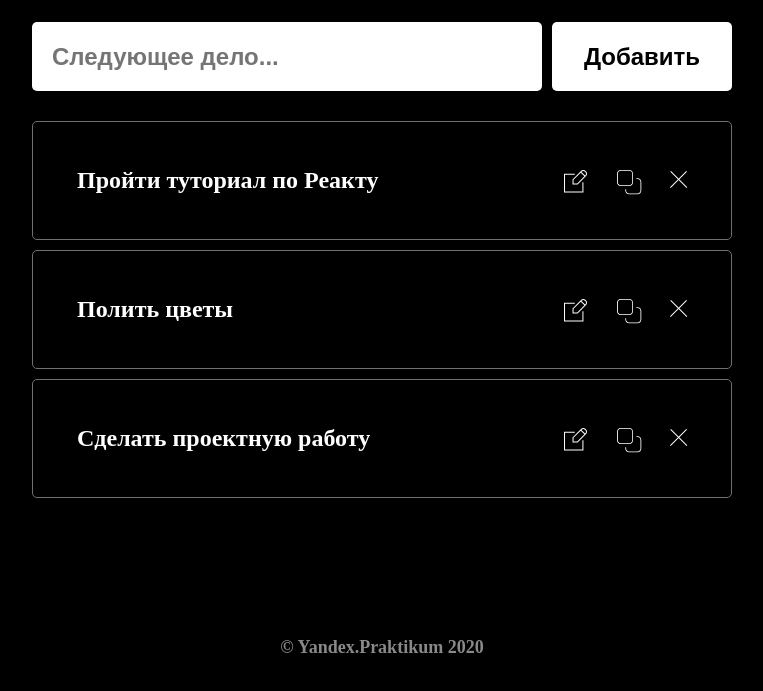
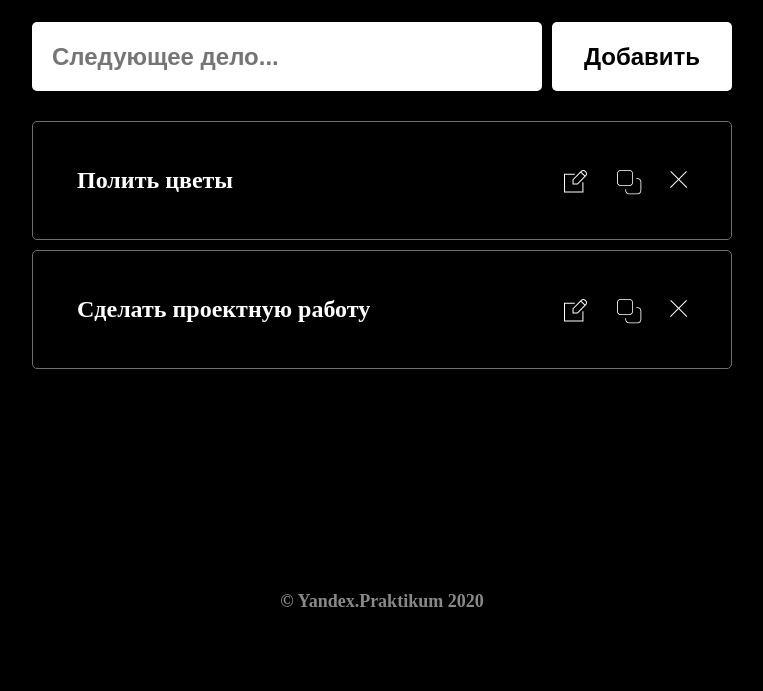
Before and after one commit to behuamuh/js-todo-list, a website: page index.html in a window 1280 px wide. Both pictures are taken after a click on the button 933 px from the left and 311 px from the top of the page. Shown: the part 131-822 px from the top of the page, without its empty margins (258-1021 px from the left). After the commit the page ends 800 px from the top, so only its background shows below. Drawn offline with Linux system fonts and the light colour scheme.

Commit message:
feat: added deleting

```diff
--- a/index.js
+++ b/index.js
@@ -12,6 +12,7 @@ const todoListElement = document.querySelector('.todos__list');
 const todoFormElement = document.querySelector('.todos__form');
 const todoInputElement = todoFormElement.querySelector('.todos__input');
 const todoTemplateElement = document.querySelector('.todo-template');
+const getTodoByEvent = e => e.currentTarget.closest('.todo');
 
 const createTodo = text => {
   const todo = todoTemplateElement.content
@@ -19,6 +20,12 @@ const createTodo = text => {
     .cloneNode(true);
 
   todo.querySelector('.todo__text').textContent = text;
+
+  todo.querySelector('.todo__btn_type_delete').addEventListener('click', e => {
+    const todo = getTodoByEvent(e);
+
+    todo.remove();
+  });
 
   return todo;
 };
```
Also changed, not shown: index.html (+1 -2 lines).
